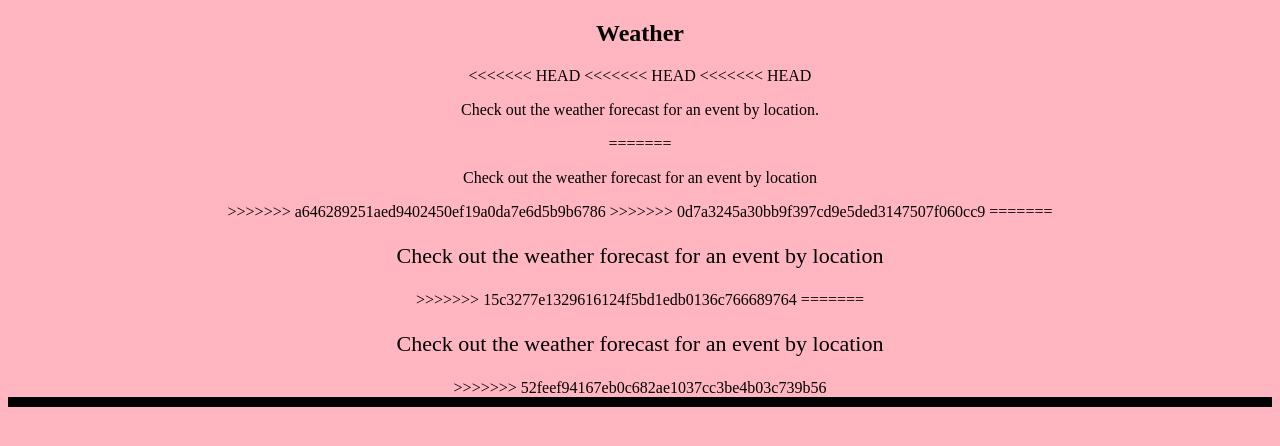
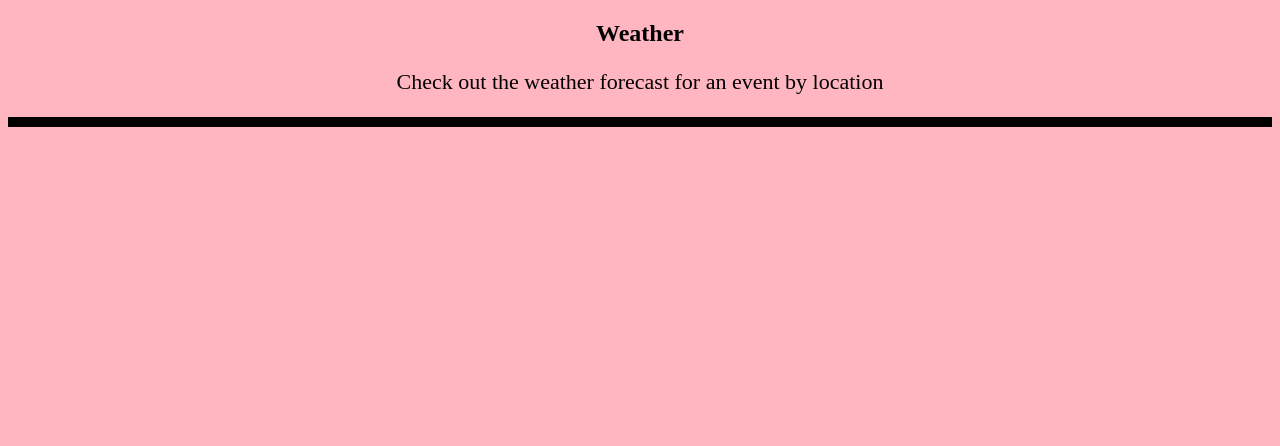
Before and after one commit to claudia0sorio/ACTivism, a Python web app: template templates/helpful_links.html in a window 1280 px wide. Shown: the part 61-507 px from the top of the page. Run offline with Jinja, Linux system fonts and the light colour scheme; the template is opened without the code that fills it, so the values that code supplies are empty; some libraries are stand-ins or nearby versions.

Commit message:
weather!!!

```diff
--- a/templates/helpful_links.html
+++ b/templates/helpful_links.html
@@ -24,20 +24,8 @@
 
   <div>
     <center><h2>Weather</h2>
-<<<<<<< HEAD
-<<<<<<< HEAD
-<<<<<<< HEAD
-    <p>Check out the weather forecast for an event by location.</p>
-=======
-    <p>Check out the weather forecast for an event by location</p>
->>>>>>> a646289251aed9402450ef19a0da7e6d5b9b6786
->>>>>>> 0d7a3245a30bb9f397cd9e5ded3147507f060cc9
-=======
-    <p id="weather">Check out the weather forecast for an event by location</p>
->>>>>>> 15c3277e1329616124f5bd1edb0136c766689764
-=======
-    <p id="weather">Check out the weather forecast for an event by location</p>
->>>>>>> 52feef94167eb0c682ae1037cc3be4b03c739b56
+<p id="weather">Check out the weather forecast for an event by location</p>
+
     <a href="https://www.accuweather.com/en/us/manhattan-ny/10021/current-weather/2622750" class="aw-widget-legal">
 </a><div id="awtd1532533177422" class="aw-widget-36hour"  data-locationkey="" data-unit="f" data-language="en-us" data-useip="true" data-uid="awtd1532533177422" data-editlocation="true"></div>
 <script type="text/javascript" src="https://oap.accuweather.com/launch.js"></script>
```
